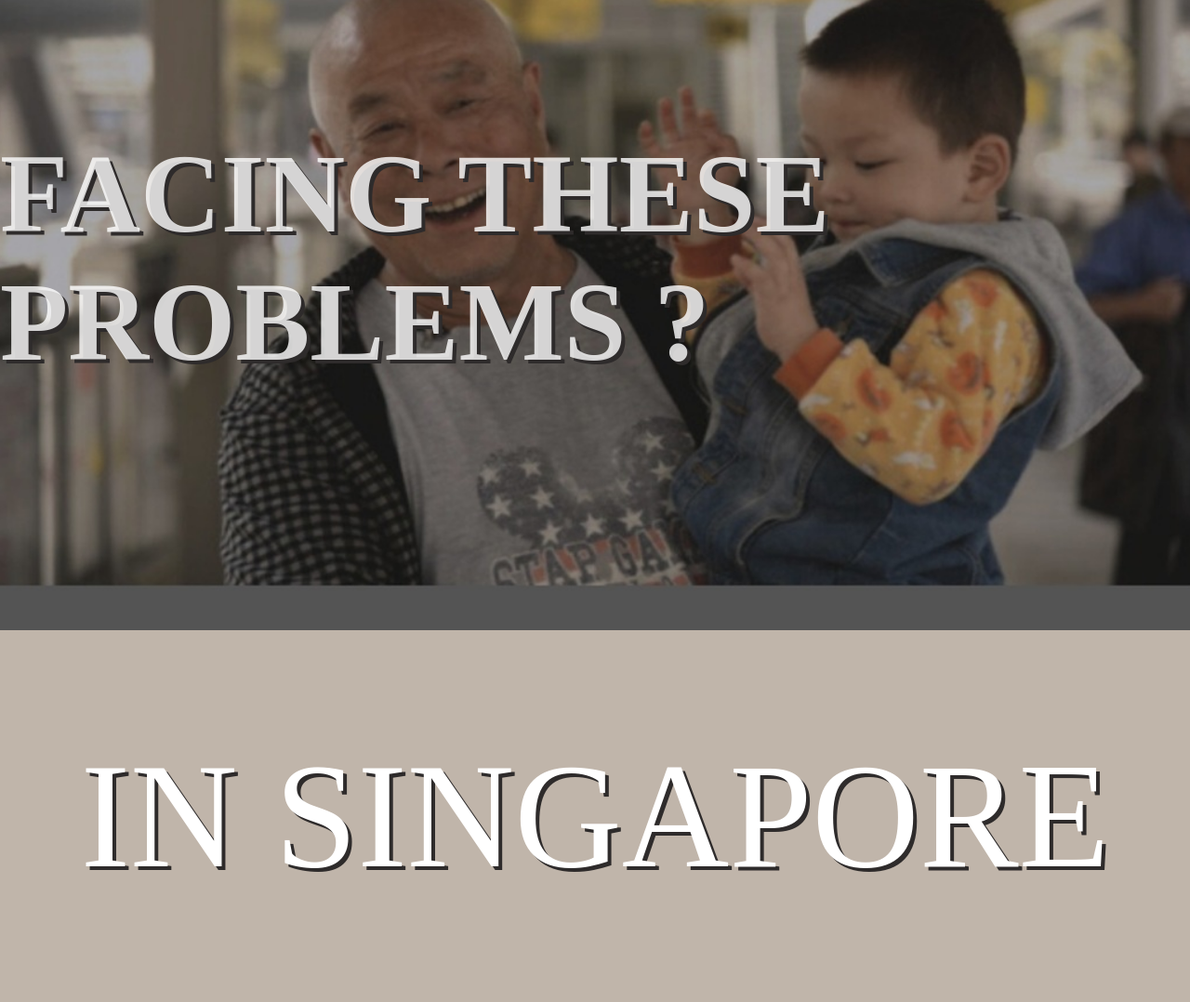
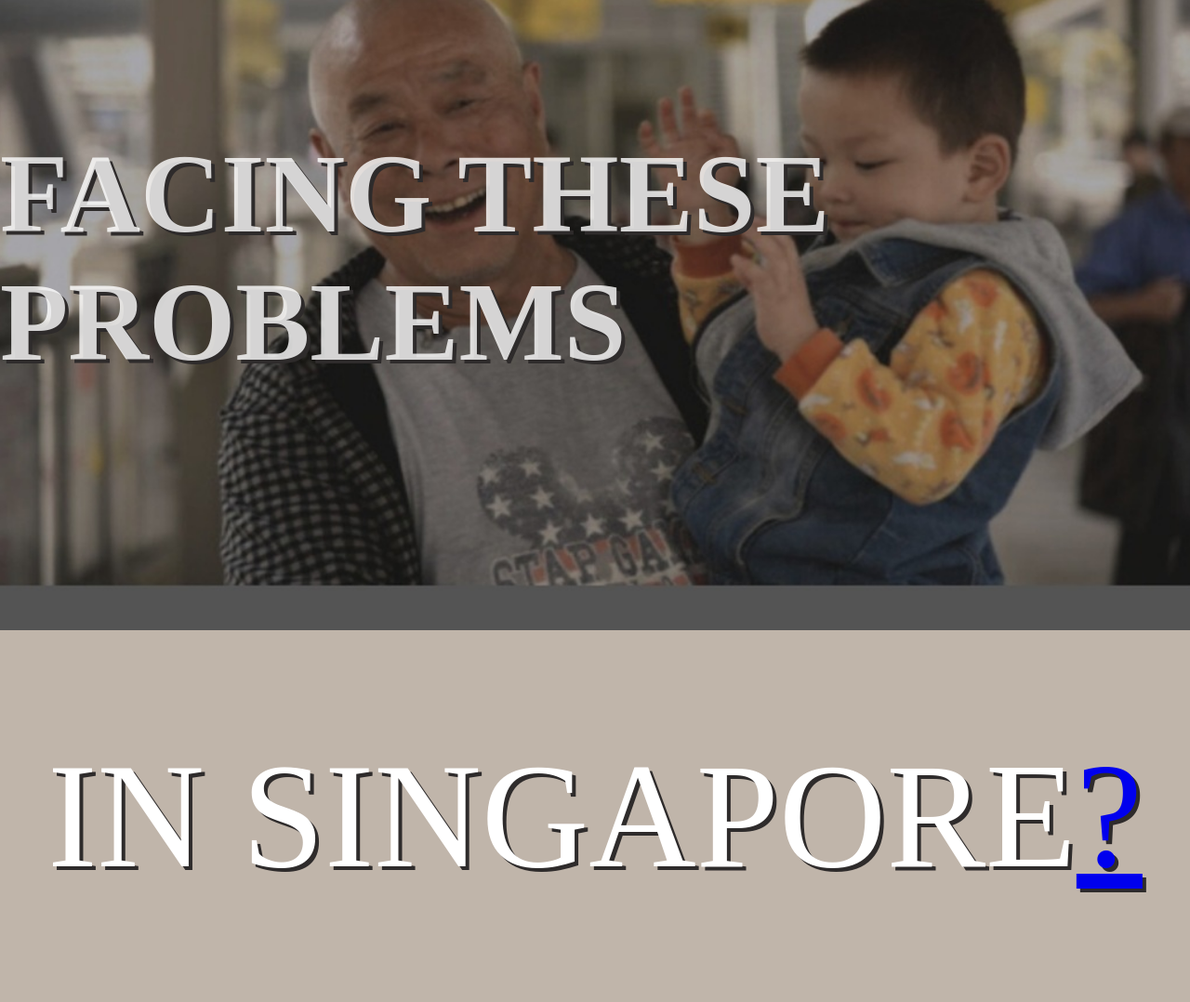
Before and after one commit to AshamedGodzilla/HCDIV-5, a plain HTML site: page index.html in a window 1280 px wide. Shown: the part 3322-4400 px from the top of the page at 93% size. Drawn offline with Linux system fonts and the light colour scheme; files whose address does not match are found by name.

Commit message:
Update index.html

```diff
--- a/index.html
+++ b/index.html
@@ -22,7 +22,6 @@
                     often lead to fewer births,exacerbating the country's demographic challenges. The 727,277 babies born in Japan in 2023 were down 5.6% from the previous year,
                     the ministry said — the lowest since Japan started compiling the statistics in 1899.
                     However, are these just the dilemmas that Japan is facing?
-
                 </p>
                 <p>
                     <a href="#" class="btn">THE ANSWER IS<strong><em>NO</em></strong></a>
@@ -36,10 +35,9 @@
                 <h2>China, Japan and South Korea</h2>
                 <p>
                     South Korea's birth rate has fallen steadily since 2015. Last year was the third in a row in which Asia's fourth-largest economy saw more deaths than births.
-                    The average number of children a woman in South Korea had follen to 0.78 in 2022, down from 0.81 a year earlier — far below the rate of 2.1 needed to maintain natural population growth.
+                    The average number of children a woman in South Korea had fallen to 0.78 in 2022, down from 0.81 a year earlier — far below the rate of 2.1 needed to maintain natural population growth.
                     Japan has long been stymied by demographic problems, particularly with its fast-growing elderly population. The issue has such an impact that Japanese Prime Minister Fumio Kishida even said in January that the country is on the verge of social dysfunction.
                     The Chinese are also having fewer children, delaying childbirth, or not having kids at all. Last year, the country's population dropped for the first time in six decades.
-
                 </p>
                 <p>
                     <a href="#" class="btn">HOW<strong>, </strong><em>EXACTLY?</em></a>
@@ -55,19 +53,16 @@
                     By 2050, one in three people in East Asia could be over the age of 65, according to the United Nations World Population Prospects.
                     Falling birth rates are not the only demographic-related predicament that East Asia is facing. In Japan, nearly a third of the population is made up of people aged 65 and older.
                     The country also has one of the world's highest life expectancies. In 2022, almost one in 1,500 Japanese people were at least 100 years old, compared with roughly one per 5,000 people globally. Aging in East Asia will pose many challenges, such as a shrinking workforce, increased pressure on social protection systems, and slowing economic growth.
-
-
                 </p>
                 <p>
                     <a href="#" class="btn"><strong><em>WHY?</em></strong></a>
                 </p>
             </div>
             </div>
+        </section><section id="img-two" class="img">
+            <h1>FACING THESE PROBLEMS </h1>
         </section>
-        <section id="img-two" class="img">
-            <h1>FACING THESE PROBLEMS ?</h1>
-        </section>
-        <section id="footer">IN SINGAPORE</section>
-    </div>
+        <section id="footer">IN SINGAPORE<a href="WEB.html">?</a>
+        </div></section>
 </body>
 </html>
```
